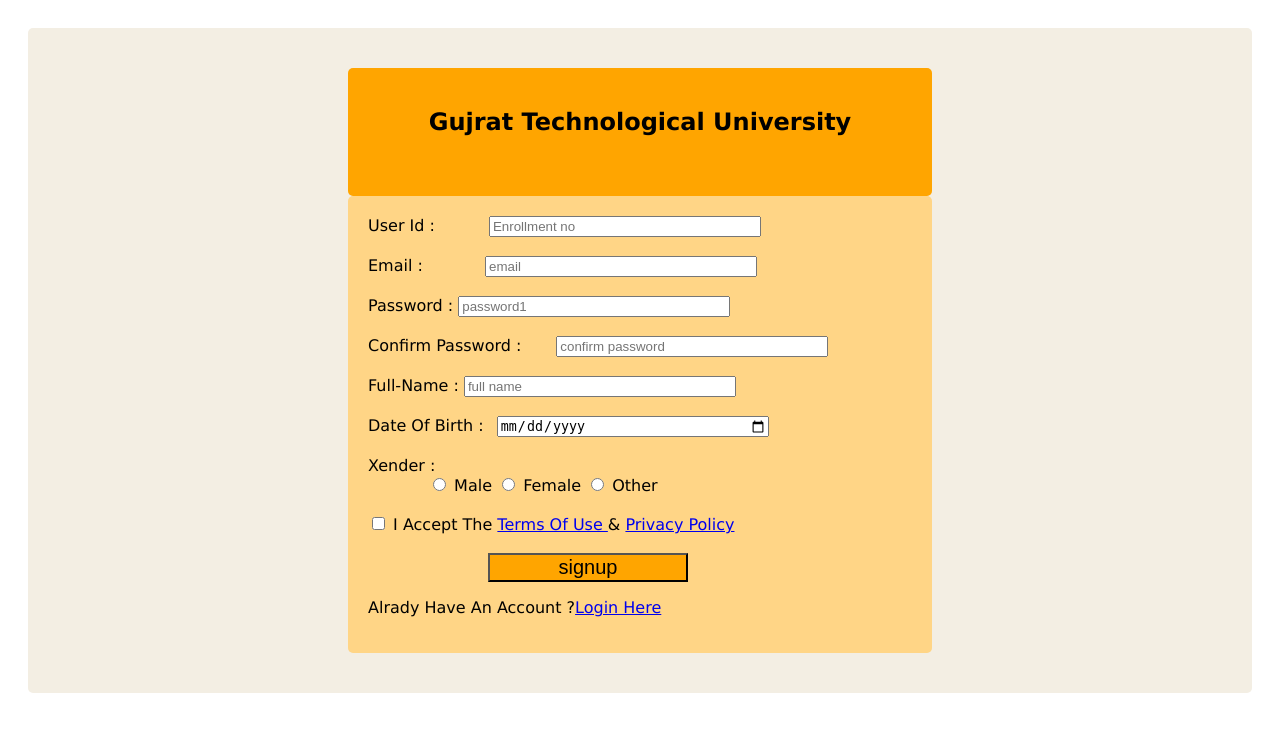
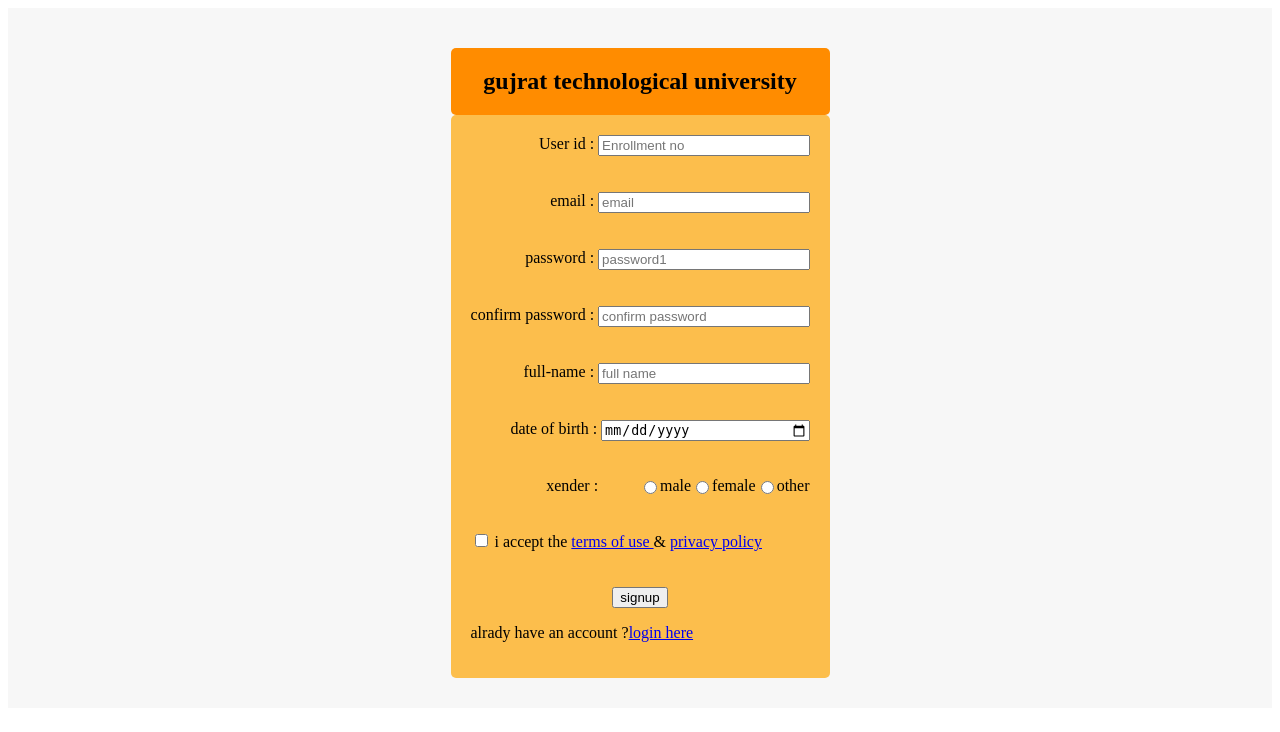
Before and after one commit to mrvasani48/GTU-QUICK-INFO, a PHP site: page /sign_uppage.html in a window 1280 px wide. Shown: the top 732 px of the page. Run offline with PHP 8.4, Linux system fonts and the light colour scheme.

Commit message:
style apply
sign up page style apply

```diff
--- a/sign_uppage.css
+++ b/sign_uppage.css
@@ -1,60 +1,57 @@
-* {
-  box-sizing: border-box;
-  overflow: auto;
+#a{
+  background-color: #f7f7f7;
+  display: flex;
+  justify-content: center;
+  height: 700px;
 }
-#all {
-  margin: 20px;
-  padding: 20px;
-  text-transform: capitalize;
-  font-family: Verdana, Geneva, Tahoma, sans-serif;
-  background-color: rgb(243, 238, 227);
-  border-radius: 5px;
+#sign-up{
+
+  display: flex;
+  flex-direction: column;
 }
-#head {
-  background-color: orange;
-  padding: 20px;
-  margin: 20px 300px 20px 300px;
-  border-radius: 5px;
-  text-align: center;
-}
-form {
-  background-color: rgb(255, 213, 134);
-  padding: 20px;
-  margin: -20px 300px 20px 300px;
-  border-radius: 5px;
-}
-input[type="text"],
-input[type="email"],
-input[type="password"],
-input[type="text"],
-input[type="date"] {
-  width: 50%;
-}
-#Userid{
-  margin-left: 9%;
-}
-#email1 {
-  margin-left: 10.5%;
-}
-#password {
-  margin-left: 5.5%;
-}
-#fname {
-  margin-left: 5.5%;
+  #head{
+    background-color: darkorange;
+    border-radius: 5px;
+    width: 379px;
+  }
+  .container{
+    background-color: rgba(255, 166, 0, 0.692);
+    border-radius: 5px;
+    padding: 20px;
+    display: flex;
+    flex-direction: column;
+  }
+.i{
+  display: flex;
+  flex-direction: row;
+  justify-content: flex-end;
 }
 
-#date {
-  margin-left: 1.5%;
+input[type="text"],
+input[type="password"],
+input[type="date"],
+input[type="email"]{
+  width: 60%;
 }
-input[type="submit"]:hover {
-  background-color: rgb(255, 213, 134);
+.form1{
+  display: flex;
+  flex-direction: column;
 }
-input[type="submit"] {
-  width: 200px;
-  background-color: orange;
-  font-size: 20px;
-  margin-left: 120px;
+.first1:hover{
+  color: white;
+  background-color: black;
 }
-#allname {
-  margin-left: 60px;
+#first{
+  text-align: right;
 }
+.x{
+  width: 60%;
+  display: flex;
+  justify-content: flex-end;
+}
+#z{
+  display: flex;
+  flex-direction: column;
+  justify-content: center;
+  margin : 40px 0px;
+}
--- a/sign_uppage.html
+++ b/sign_uppage.html
@@ -1,5 +1,6 @@
 <!DOCTYPE html>
 <html lang="en">
+
 <head>
     <meta charset="UTF-8">
     <meta http-equiv="X-UA-Compatible" content="IE=edge">
@@ -8,48 +9,80 @@
     <link rel="stylesheet" href="sign_uppage.css">
     <script type="text/javascript" src="sign_uppage_validation.js"></script>
 </head>
+
 <body>
-        <div id="all">
-            <div id="head">
-            <h2>gujrat technological university</h2>
-            <span></span>
-            <h2></h2>
-        </div>
-        <form class="form1" method="GET" action="regisration.php">
-            <label>User id : </label><span id="Userid">
-               <input onchange="useridvalidate()" name="usrid" id="user_id" type="text" placeholder="Enrollment no"></span><br><br>
+    <div id="a">
+        <div id="sign-up">
+            <div id="z">
+                <div id="head">
+                    <h2 align="center">&nbsp;gujrat technological university&nbsp;</h2>
+                </div>
+                <div class="container">
+                    <form class="form1" method="GET" action="regisration.php">
+                        <div class="i">
+                            <label>User id : </label>&nbsp;
+                            <input onchange="useridvalidate()" name="usrid" id="user_id" type="text"
+                                placeholder="Enrollment no">
+                        </div>
+                        <br><br>
+                        <div class="i">
+                            <label>email : </label>&nbsp;
+                            <input type="text" id="femail" name="email" onchange="oneemailvalidate()"
+                                placeholder="email">
+                        </div>
+                        <br><br>
+                        <div class="i">
+                            <label>password : </label>&nbsp;
+                            <input type="password" id="password1" name="pass" onchange="passvalidate()"
+                                placeholder="password1 ">
+                        </div>
+                        <br><br>
+                        <div class="i">
+                            <label>confirm password : </label>&nbsp;
+                            <input type="password" onchange="confirmpassvalidate()" id="password2"
+                                placeholder="confirm password">
+                        </div>
+                        <br><br>
+                        <div class="i">
+                            <label>full-name : </label>&nbsp;
+                            <input type="text" onchange="fullnamevalidate()" name="fname" id="fulname"
+                                placeholder="full name">
+                        </div>
+                        <br><br>
+                        <div class="i">
+                            <label> date of birth : </label>&nbsp;
+                            <input type="date" name="bdate" id="date">
+                        </div>
+                        <br><br>
+                        <div class="i">
+                            <label>xender : </label>&nbsp;&nbsp;
+
+                            <label class="x">
+                                <input type="radio" name="xender" id="xender" value="male" required> male
+                                <input type="radio" name="xender" id="xender" value="female" required> female
+                                <input type="radio" name="xender" id="xender" value="other" required> other
+                            </label>
+
+                        </div>
+
+                        </label><br> <br>
+                        <div>
+                            <input type="checkbox" required id=""> i accept the <a class="first1" href="term.html">
+                                terms of use </a>& <a class="first1" href="#">privacy policy</a>
+                        </div><br><br>
+                        <div align="center">
+                            <input class="first1" type="submit" name="submit" value="signup" id="button">
+                        </div>
 
 
-            <label>email : </label><span id="email1">
-                <input  type="text" id="femail" name="email"  onchange="oneemailvalidate()"  placeholder="email"></span><br><br>
-
-            <label>password : </label>
-            <input type="password"id="password1" name="pass" onchange="passvalidate()" placeholder="password1 "><br><br>
-
-            <label> confirm password : </label><span id="password">
-                <input type="password" onchange="confirmpassvalidate()" id="password2"placeholder="confirm password"></span><br><br>
-
-            <label>full-name : </label>
-            <input type="text" onchange="fullnamevalidate()" name="fname" id="fulname" placeholder="full name"><br><br>
-
-            <label>
-                date of birth : <input type="date" name="bdate"  id="date">
-            </label><br><br>
-            <label>
-                xender : <br><label id="allname"  >
-                <input type="radio" name="xender" id="xender" value="male"  required> male
-               <input type="radio" name="xender" id="xender" value="female" required > female
-               <input type="radio" name="xender" id="xender" value="other" required >  other
-            </label>
-            </label><br>    <br>
-            <div>
-            <input type="checkbox" required  id=""> i accept the <a href="term.html"> terms of use </a>& <a href="#">privacy policy</a>
-            </div><br>
-            <input type="submit"  name="submit" value="signup" id="button">
-            <br>
-            <p>alrady have an account ?<a href="login_page.php">login here</a> </p>
-        </form>
+                        <p>alrady have an account ?<a class="first1" href="login_page.php">login here</a> </p>
+                    </form>
+                </div>
+            </div>
+        </div>
     </div>
 
+
 </body>
+
 </html>
```
